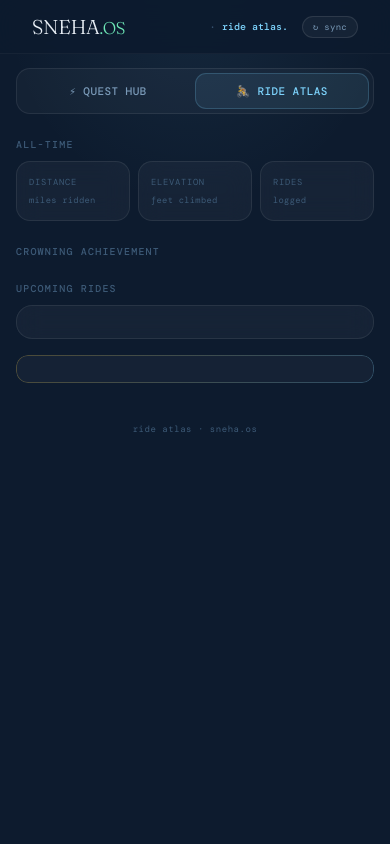
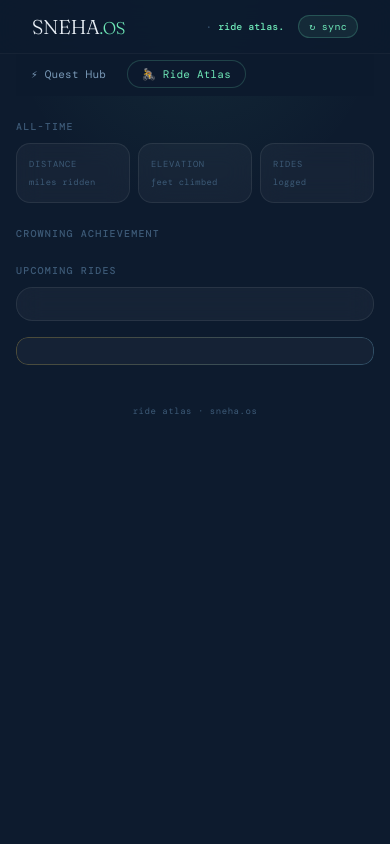
Before and after one commit to fnusneha/sneha-os, a Flask app: template templates/rides.html in a window 390 px wide. Run offline with Flask 3, Linux system fonts and the light colour scheme; the template is opened without the code that fills it, so the values that code supplies are empty; some libraries are stand-ins or nearby versions.

Commit message:
style: unify Quest Hub + Ride Atlas so they feel like one app
The two tabs had accumulated visual drift that made them feel like
separate apps: different column widths, different card padding,
different header fonts, different tab-bar styles, different accent
colors in the hero.

Harmonized to a single design system:

- .w max-width:  Atlas 540 → 440 (narrower, mobile-first, matches Quest)
- .card padding: Quest 20 → 16 (matches Atlas)
- .card-title:   Unified to Fraunces serif 14px / text color / -0.01em
                 letter-spacing. Uppercase DM Mono now only used for
                 .section-label and .sum-eyebrow (eyebrow-style captions
                 ABOVE cards).
- hero ambient glow:  Atlas sky → mint (matches Quest)
- hero-status color:  Atlas sky → mint
- tab-bar:            Atlas replaced flat pill container with Quest's
                      sticky floating pill tabs, mint active state
- .sync-btn (Atlas):  Restyled to match the mint sync pill pattern
                      from Quest
- Added shared .section-label CSS in Quest so both pages can use the
  same small-caps eyebrow label when needed

Now switching between tabs feels like moving within one app. Same
typography hierarchy, same spacing rhythm, same accent color
(mint primary, gold for achievements/medals).

```diff
--- a/templates/rides.html
+++ b/templates/rides.html
@@ -30,10 +30,11 @@ body {
   font-family: 'DM Mono', monospace;
   min-height: 100vh;
   padding: 0 0 80px;
-  background-image: radial-gradient(ellipse 70% 35% at 50% 0%, rgba(125,211,252,0.07) 0%, transparent 70%);
+  /* Match Quest Hub's ambient mint glow so both tabs feel like one app */
+  background-image: radial-gradient(ellipse 70% 35% at 50% 0%, rgba(110,231,183,0.07) 0%, transparent 70%);
   -webkit-font-smoothing: antialiased;
 }
-.w { width:100%; max-width:540px; margin:0 auto; padding:0 16px; }
+.w { width:100%; max-width:440px; margin:0 auto; padding:0 16px; }
 
 /* ── HERO BAR ── */
 .hero {
@@ -67,36 +68,36 @@ body {
 }
 .hero-date { color: var(--muted); }
 .hero-sep { color: var(--dim); }
-.hero-status { color: var(--sky); font-size: 10px; font-weight: 500; }
-
-/* ── TAB BAR ── */
+.hero-status { color: var(--mint); font-size: 10px; font-weight: 500; }
+
+/* ── TAB BAR ── identical pattern to Quest Hub for visual continuity */
 .tab-bar {
   display: flex;
-  margin: 14px 0 18px;
-  background: rgba(255,255,255,0.03);
-  border: 1px solid rgba(255,255,255,0.08);
-  border-radius: 14px;
-  padding: 4px;
+  gap: 6px;
+  padding: 6px 0 8px;
+  position: sticky;
+  top: 47px;
+  z-index: 99;
+  background: rgba(13,27,46,0.95);
+  backdrop-filter: blur(16px);
+  -webkit-backdrop-filter: blur(16px);
+  margin: 0 0 4px;
 }
 .tab {
-  flex: 1;
-  padding: 10px 8px;
-  border-radius: 11px;
+  padding: 6px 14px;
+  border-radius: 20px;
   font-size: 11px;
   color: var(--muted);
   text-decoration: none;
-  text-align: center;
   border: 1px solid transparent;
   transition: all 0.2s;
-  letter-spacing: 0.04em;
-  text-transform: uppercase;
-  font-weight: 500;
-}
-.tab:hover { color: var(--text); }
+  letter-spacing: 0.02em;
+}
+.tab:hover { color: var(--text); background: rgba(255,255,255,0.04); }
 .tab.active {
-  background: rgba(125,211,252,0.08);
-  color: var(--sky);
-  border-color: rgba(125,211,252,0.2);
+  background: rgba(13,27,46,0.85);
+  color: var(--mint);
+  border-color: rgba(110,231,183,0.2);
 }
 
 /* ── SECTION LABEL ── */
@@ -499,16 +500,18 @@ body {
   border: 1px solid rgba(255,255,255,0.08);
   border-radius: 16px;
   padding: 16px;
-  margin-bottom: 10px;
+  margin-bottom: 12px;
   backdrop-filter: blur(12px);
-}
+  -webkit-backdrop-filter: blur(12px);
+}
+/* Matches Quest Hub .card-title — serif 14px. Short uppercase eyebrow
+   captions go to .section-label or .sum-eyebrow instead. */
 .card-title {
-  font-family: 'DM Mono', monospace;
-  font-size: 10px;
-  font-weight: 500;
-  color: var(--dim);
-  letter-spacing: 0.12em;
-  text-transform: uppercase;
+  font-family: 'Fraunces', serif;
+  font-size: 14px;
+  font-weight: 600;
+  color: var(--text);
+  letter-spacing: -0.01em;
   margin-bottom: 12px;
 }
 .year-table {
@@ -598,21 +601,21 @@ body {
 .insight em { font-style: normal; color: var(--gold); }
 .insight strong { color: var(--text); font-weight: 500; }
 
-/* ── SYNC BUTTON ── */
+/* ── SYNC BUTTON ── styled to match Quest Hub's sync pill */
 .sync-btn {
   padding: 4px 10px;
-  border: 1px solid rgba(255,255,255,0.1);
-  border-radius: 12px;
-  background: rgba(255,255,255,0.04);
-  color: var(--muted);
-  font-family: 'DM Mono', monospace;
-  font-size: 9px;
+  border: 1px solid rgba(110,231,183,0.22);
+  border-radius: 999px;
+  background: rgba(110,231,183,0.08);
+  color: var(--mint);
+  font-family: 'DM Mono', monospace;
+  font-size: 10px;
   cursor: pointer;
   transition: all 0.3s;
   letter-spacing: 0.03em;
   margin-left: 8px;
 }
-.sync-btn:hover { border-color: rgba(125,211,252,0.3); color: var(--sky); background: rgba(125,211,252,0.08); }
+.sync-btn:hover { background: rgba(110,231,183,0.14); }
 .sync-btn.syncing { opacity: 0.5; pointer-events: none; }
 
 /* ── CALIFORNIA COVERAGE MAP ── */
```
Also changed, not shown: templates/morning_report.html (+19 -5 lines).
